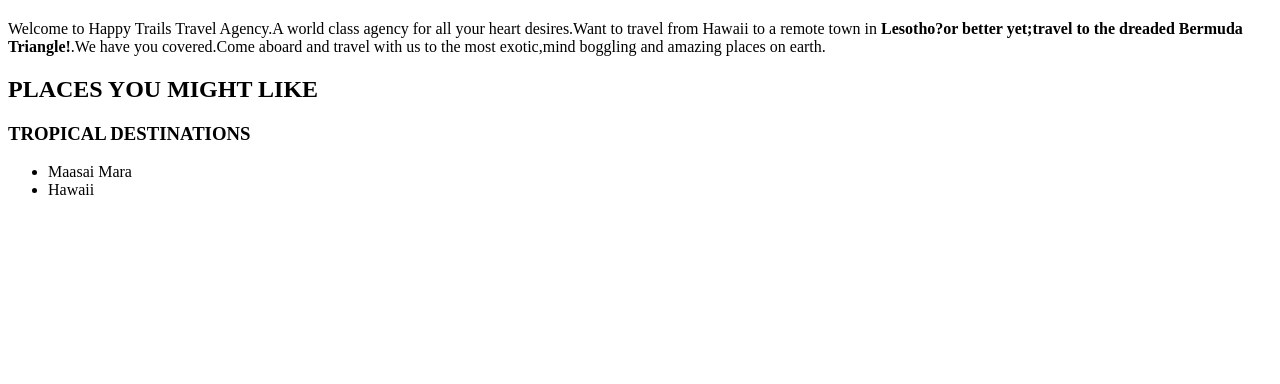
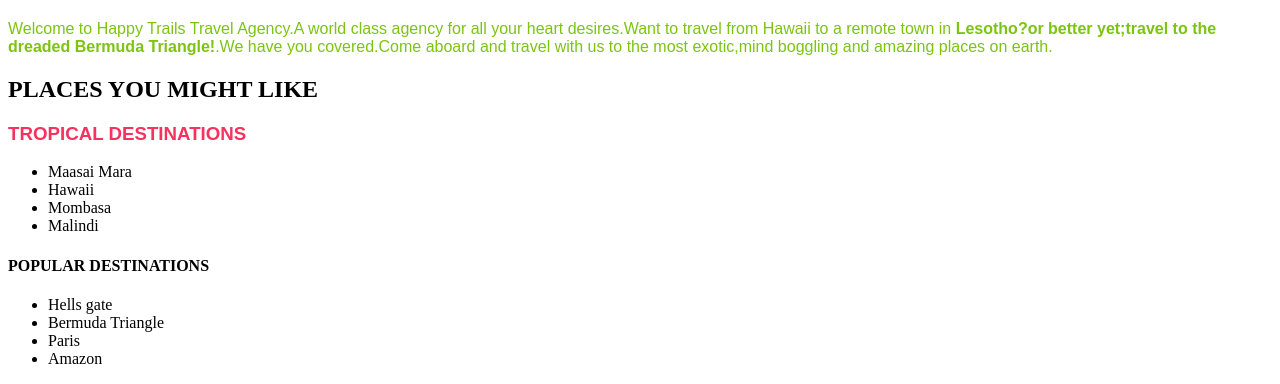
Before and after one commit to Sundaybrian/happy-trails-travel-agency, a plain HTML site: page index.html in a window 1280 px wide. Shown: the part 586-970 px from the top of the page. Before the commit the page ends 801 px from the top, so only its background shows below. Drawn offline with Linux system fonts and the light colour scheme.

Commit message:
Add color to to the text and header and home image

```diff
--- a/css/styles.css
+++ b/css/styles.css
@@ -0,0 +1,8 @@
+.tropical {
+  color: #f7325e;
+  font-family: fantasy;
+}
+
+p.tropical {
+  color: #7dc410;
+}
--- a/index.html
+++ b/index.html
@@ -4,19 +4,30 @@
 <head>
   <meta charset="utf-8">
   <title>HAPPY TRAILS TRAVEL AGENCY</title>
+  <link rel="stylesheet" href="css/styles.css">
   <img src="images/index2.jpg" width="1300" height="500" alt="Home pic">
 </head>
 
 <img src="" alt="">
 <h1><strong>Happy Trails Travel Agency</strong></h1>
 
-<p>Welcome to Happy Trails Travel Agency.A world class agency for all your heart desires.Want to travel from Hawaii to a remote town in <strong>Lesotho?or better yet;travel to the dreaded Bermuda Triangle!</strong>.We have you covered.Come aboard and travel
+<p class="tropical">Welcome to Happy Trails Travel Agency.A world class agency for all your heart desires.Want to travel from Hawaii to a remote town in <strong>Lesotho?or better yet;travel to the dreaded Bermuda Triangle!</strong>.We have you covered.Come aboard and travel
   with us to the most exotic,mind boggling and amazing places on earth.</p>
 
 <h2>PLACES YOU MIGHT LIKE</h2>
 
-<h3>TROPICAL DESTINATIONS</h3>
+<h3 class="tropical">TROPICAL DESTINATIONS</h3>
 <ul>
   <li>Maasai Mara</li>
   <li>Hawaii</li>
+  <li>Mombasa</li>
+  <li>Malindi</li>
 </ul>
+
+<h4>POPULAR DESTINATIONS</h4>
+<ul>
+  <li>Hells gate</li>
+  <li>Bermuda Triangle</li>
+  <li>Paris</li>
+  <li>Amazon</li>
+</ul>
```
Also changed, not shown: images/index2.jpg (added).
